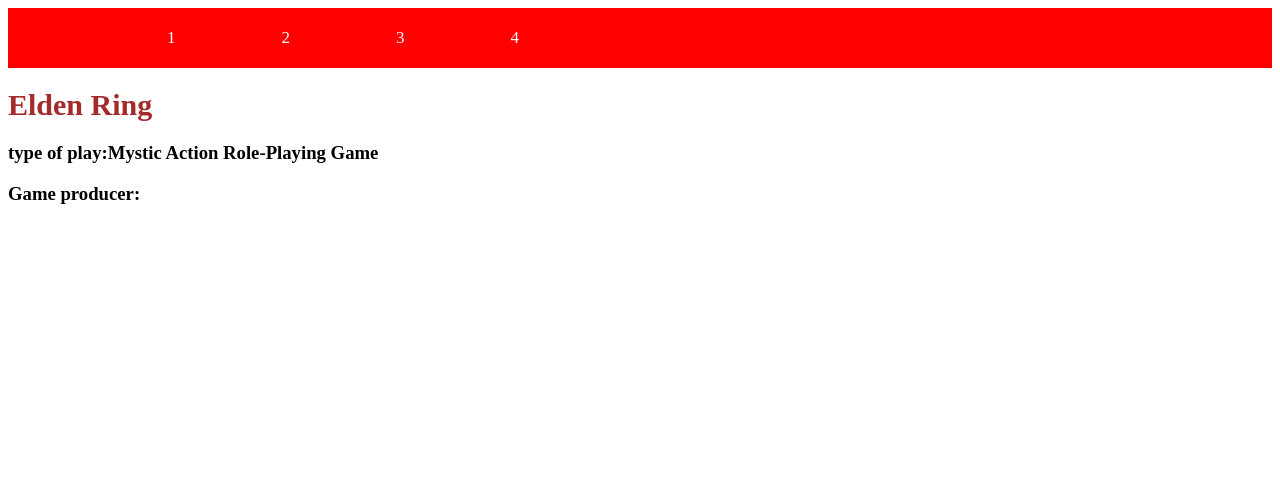
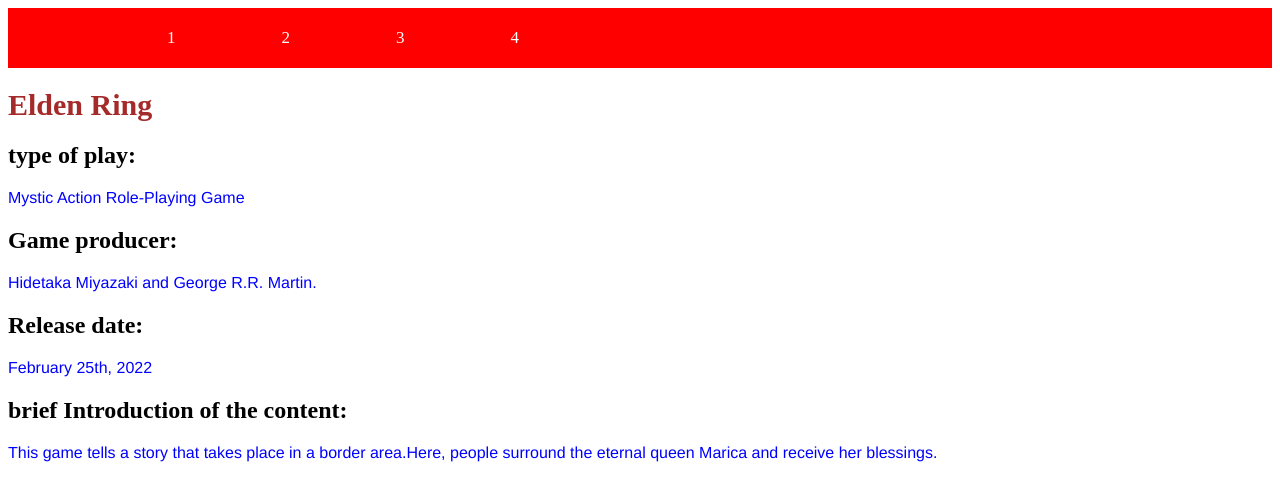
Before and after one commit to uwyun/yunze_website, a plain HTML site: page eldenring.html in a window 1280 px wide. Drawn offline with Linux system fonts and the light colour scheme.

Commit message:
eldenring

```diff
--- a/eldenring.html
+++ b/eldenring.html
@@ -15,8 +15,15 @@
   <a href="come.html">4</a>
 </div>
 <h1>Elden Ring</h1>
-<h3>type of play:Mystic Action Role-Playing Game</h3>
-<h3>Game producer:</h3>
+<h2>type of play:</h2>
+<p>Mystic Action Role-Playing Game</p>
+<h2>Game producer:</h2>
+<p>Hidetaka Miyazaki and George R.R. Martin.</p>
+<h2>Release date:</h2>
+<p>February 25th, 2022</p>
+<h2>brief Introduction of the content:</h2>
+<P>This game tells a story that takes place in a border area.Here, people surround the eternal queen Marica and receive her blessings.
 
+</P>
 </body>
 </html>
--- a/style.css
+++ b/style.css
@@ -1,6 +1,6 @@
 p {
     color:blue ;
-    font-size: 20px;
+    font-size: px;
     font-family: 'Franklin Gothic Medium', 'Arial Narrow', Arial, sans-serif;
 }
 h1 {
```
